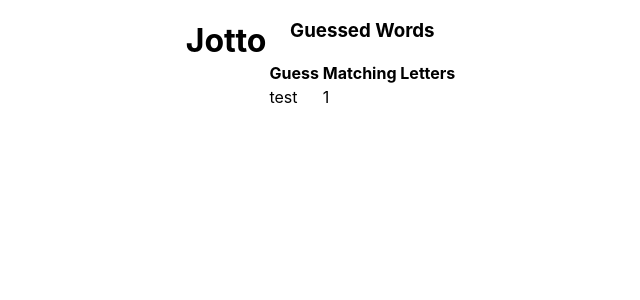
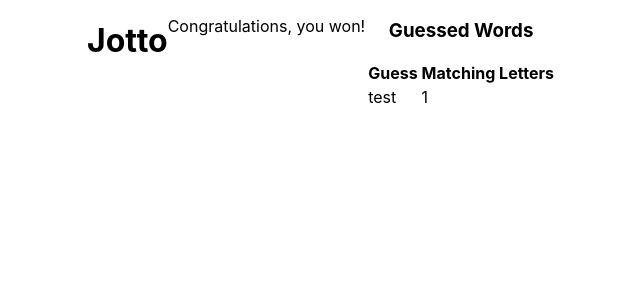
Before and after one commit to JPedroSilveira/react-tdd-bootcamp, a React (Create React App) app in the folder jotto/: page / in a window 1280 px wide. Shown: the top 300 px of the page, without its empty margins (318-958 px from the left). Built offline with nearby package versions, Linux system fonts and the light colour scheme.

Commit message:
Refactor(Jotto>Congrats): remove success responsability

```diff
--- a/jotto/src/component/congrats/index.tsx
+++ b/jotto/src/component/congrats/index.tsx
@@ -1,17 +1,9 @@
-export interface CongratsProps {
-    success: boolean
-}
-
-const Congrats: React.FC<CongratsProps> = ({
-    success
-}) => {
-    const getMessage = (): String => {
-        return success ? "Congratulations, you won!" : ""
-    }
-
+const Congrats: React.FC = () => {
     return (
         <div data-test="congrats">
-            <p data-test="congrats-message">{getMessage()}</p>
+            <p data-test="congrats-message">
+                Congratulations, you won!
+            </p>
         </div>
     )
 }
```
Also changed, not shown: 1 other file (tests, documents, lock files or other folders).
